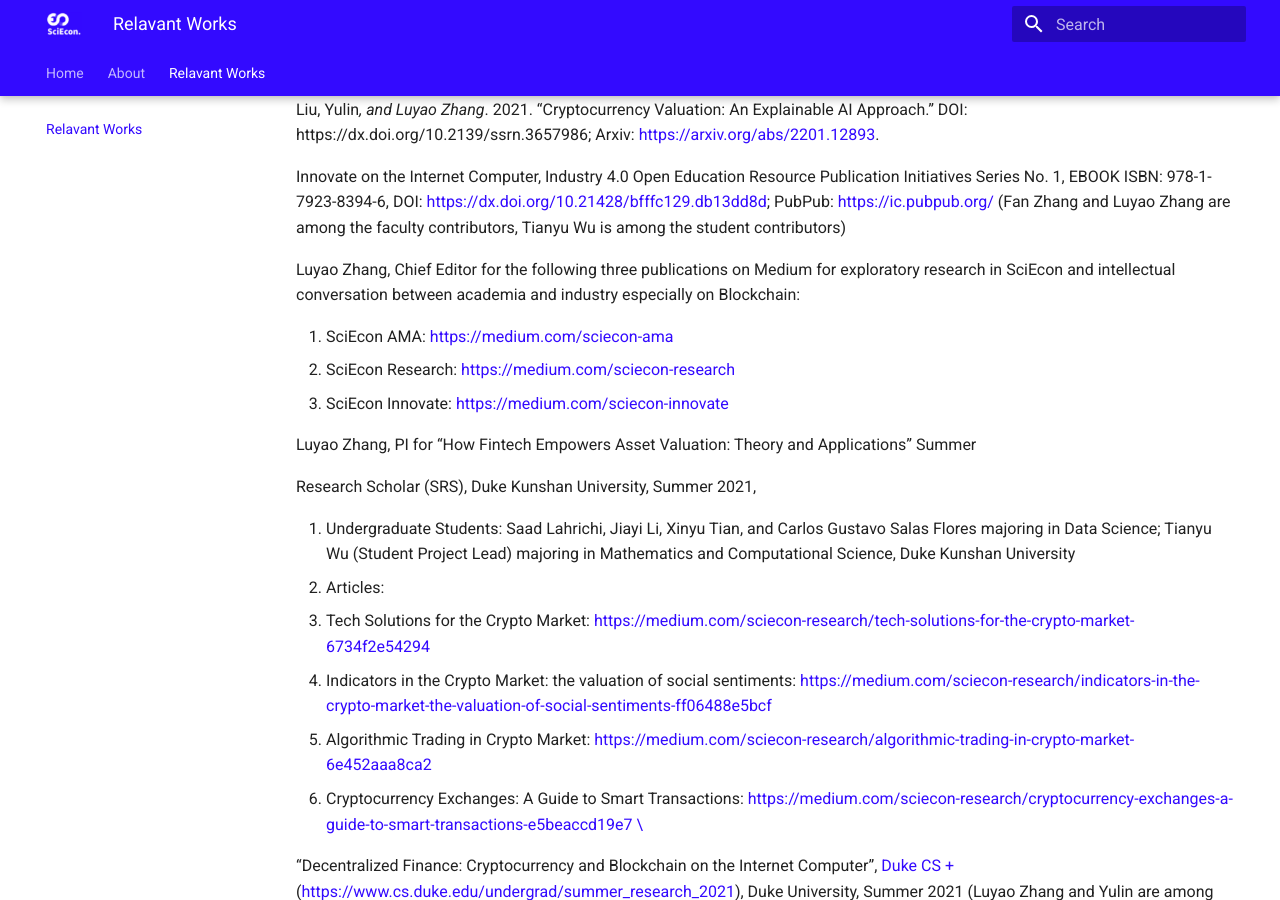
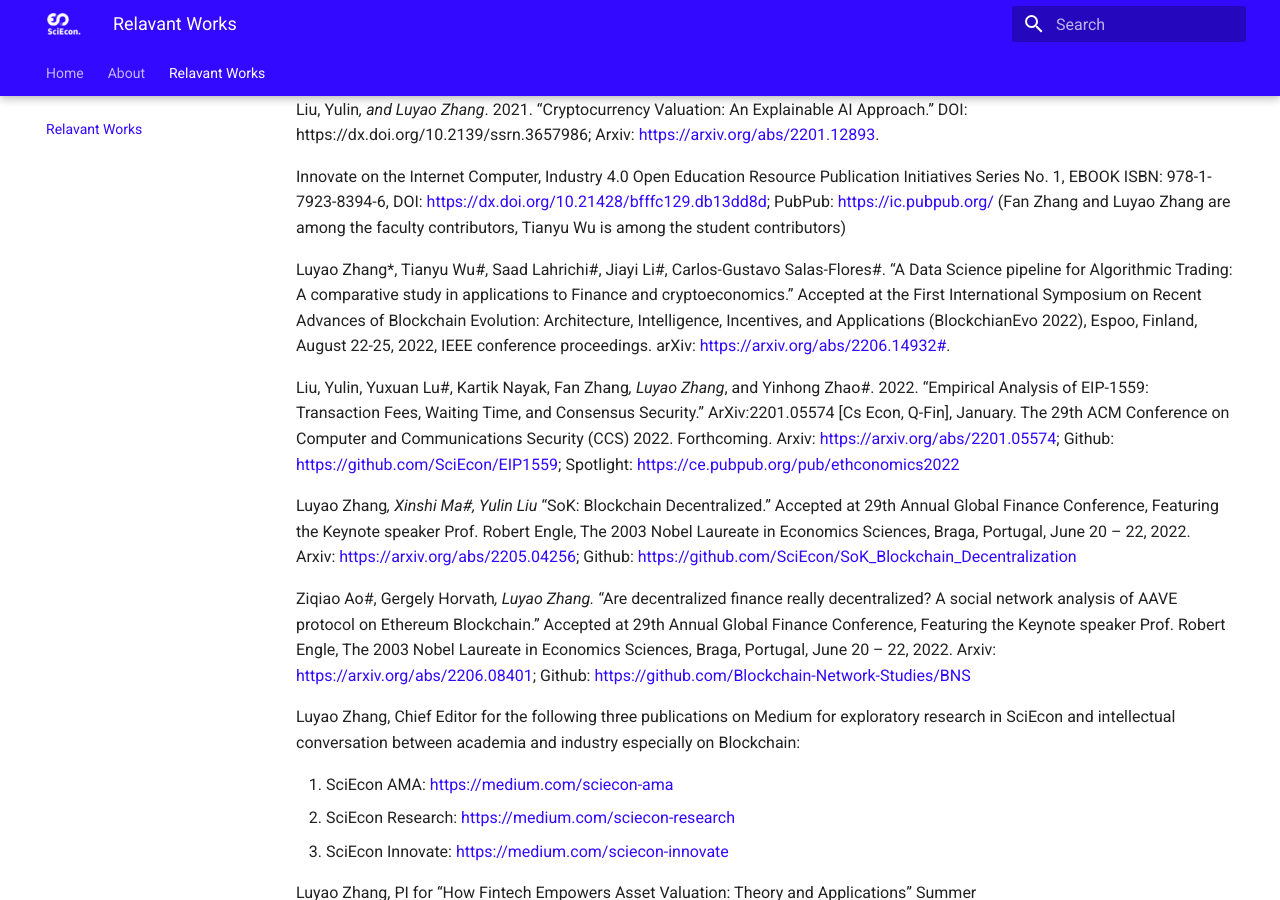
Before and after one commit to SciEcon/metaversity-website, an MkDocs documentation site: the page built from docs/Relavant.md, in a window 1280 px wide and 900 px high, scrolled down 467 px. Built offline with MkDocs 1.6.1 and Material for MkDocs 9.7.7, drawn with Linux system fonts in a browser that asks for light colours.

Commit message:
update relavant works

```diff
--- a/docs/Relavant.md
+++ b/docs/Relavant.md
@@ -24,11 +24,18 @@
 
 Innovate on the Internet Computer, Industry 4.0 Open Education Resource Publication Initiatives Series No. 1, EBOOK ISBN: 978-1-7923-8394-6, DOI:[ https://dx.doi.org/10.21428/bfffc129.db13dd8d](https://dx.doi.org/10.21428/bfffc129.db13dd8d); PubPub:[ https://ic.pubpub.org/](https://ic.pubpub.org/) (Fan Zhang and Luyao Zhang are among the faculty contributors, Tianyu Wu is among the student contributors)
 
+Luyao Zhang*, Tianyu Wu#, Saad Lahrichi#, Jiayi Li#, Carlos-Gustavo Salas-Flores#. “A Data Science pipeline for Algorithmic Trading: A comparative study in applications to Finance and cryptoeconomics.”  Accepted at the First International Symposium on Recent Advances of Blockchain Evolution: Architecture, Intelligence, Incentives, and Applications (BlockchianEvo 2022), Espoo, Finland, August 22-25, 2022, IEEE conference proceedings. arXiv: [https://arxiv.org/abs/2206.14932#](https://arxiv.org/abs/2206.14932#).
+
+Liu, Yulin, Yuxuan Lu#, Kartik Nayak, Fan Zhang*, Luyao Zhang*, and Yinhong Zhao#. 2022. “Empirical Analysis of EIP-1559: Transaction Fees, Waiting Time, and Consensus Security.” ArXiv:2201.05574 [Cs Econ, Q-Fin], January. The 29th ACM Conference on Computer and Communications Security (CCS) 2022. Forthcoming. Arxiv: [https://arxiv.org/abs/2201.05574](https://arxiv.org/abs/2201.05574); Github: [https://github.com/SciEcon/EIP1559](https://github.com/SciEcon/EIP1559); Spotlight: [https://ce.pubpub.org/pub/ethconomics2022](https://ce.pubpub.org/pub/ethconomics2022)
 
 
- Luyao Zhang, Chief Editor for the following three publications on Medium for exploratory research in SciEcon and intellectual conversation between academia and industry especially on Blockchain:
+Luyao Zhang*, Xinshi Ma#, Yulin Liu* “SoK: Blockchain Decentralized.” Accepted at 29th Annual Global Finance Conference, Featuring the Keynote speaker Prof. Robert Engle, The 2003 Nobel Laureate in Economics Sciences, Braga, Portugal, June 20 – 22, 2022. Arxiv: [https://arxiv.org/abs/2205.04256](https://arxiv.org/abs/2205.04256); Github: [https://github.com/SciEcon/SoK_Blockchain_Decentralization](https://github.com/SciEcon/SoK_Blockchain_Decentralization)
+
+ Ziqiao Ao#, Gergely Horvath*, Luyao Zhang.* “Are decentralized finance really decentralized? A social network analysis of AAVE protocol on Ethereum Blockchain.” Accepted at 29th Annual Global Finance Conference, Featuring the Keynote speaker Prof. Robert Engle, The 2003 Nobel Laureate in Economics Sciences, Braga, Portugal, June 20 – 22, 2022. Arxiv: [https://arxiv.org/abs/2206.08401](https://arxiv.org/abs/2206.08401); Github: [https://github.com/Blockchain-Network-Studies/BNS](https://github.com/Blockchain-Network-Studies/BNS)
 
 
+
+Luyao Zhang, Chief Editor for the following three publications on Medium for exploratory research in SciEcon and intellectual conversation between academia and industry especially on Blockchain:
 
 1. SciEcon AMA:[ https://medium.com/sciecon-ama](https://medium.com/sciecon-ama)
 2. SciEcon Research:[ https://medium.com/sciecon-research](https://medium.com/sciecon-research)
```
Also changed, not shown: site/Relavant/index.html, site/search/search_index.json, 1 other file.
